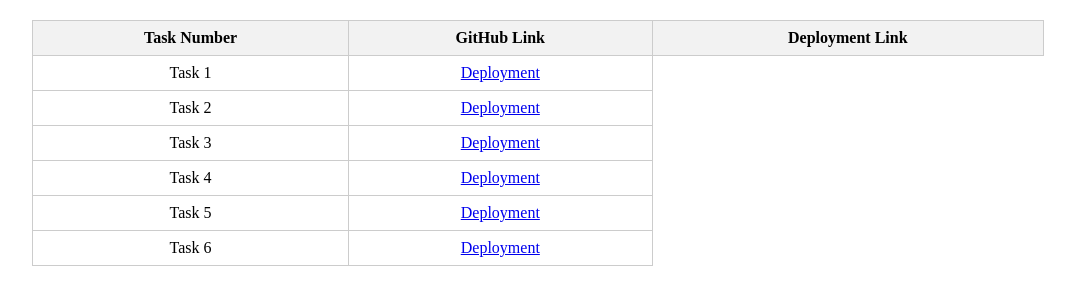
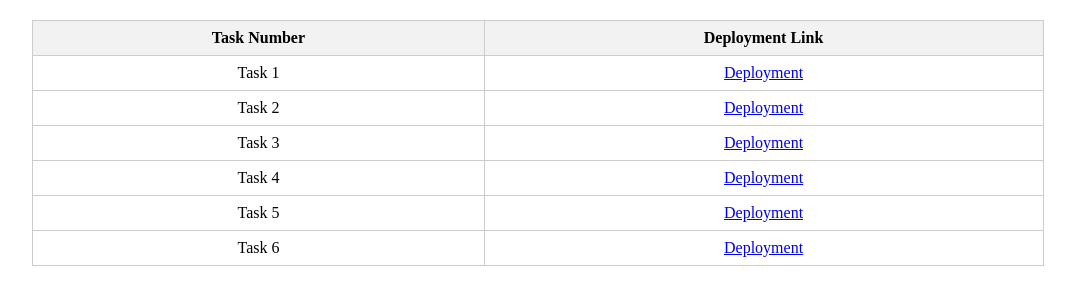
Before and after one commit to 21BEC2066/submissionIndexReact, a plain HTML site: page index.html in a window 1280 px wide. Shown: the whole page, without its empty margins (102-1177 px from the left). Drawn offline with Linux system fonts and the light colour scheme.

Commit message:
Update index.html

```diff
--- a/index.html
+++ b/index.html
@@ -24,7 +24,6 @@
 <table>
     <tr>
         <th>Task Number</th>
-        <th>GitHub Link</th>
         <th>Deployment Link</th>
     </tr>
     <tr>
```
